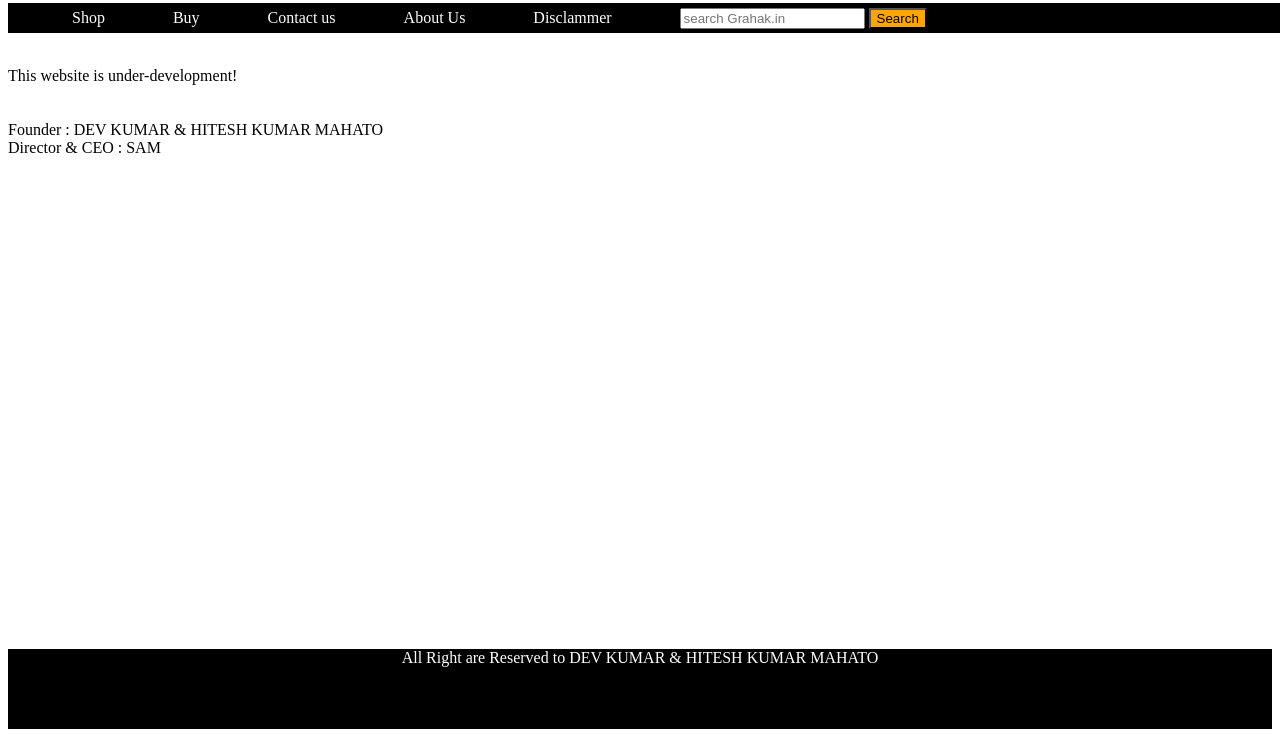
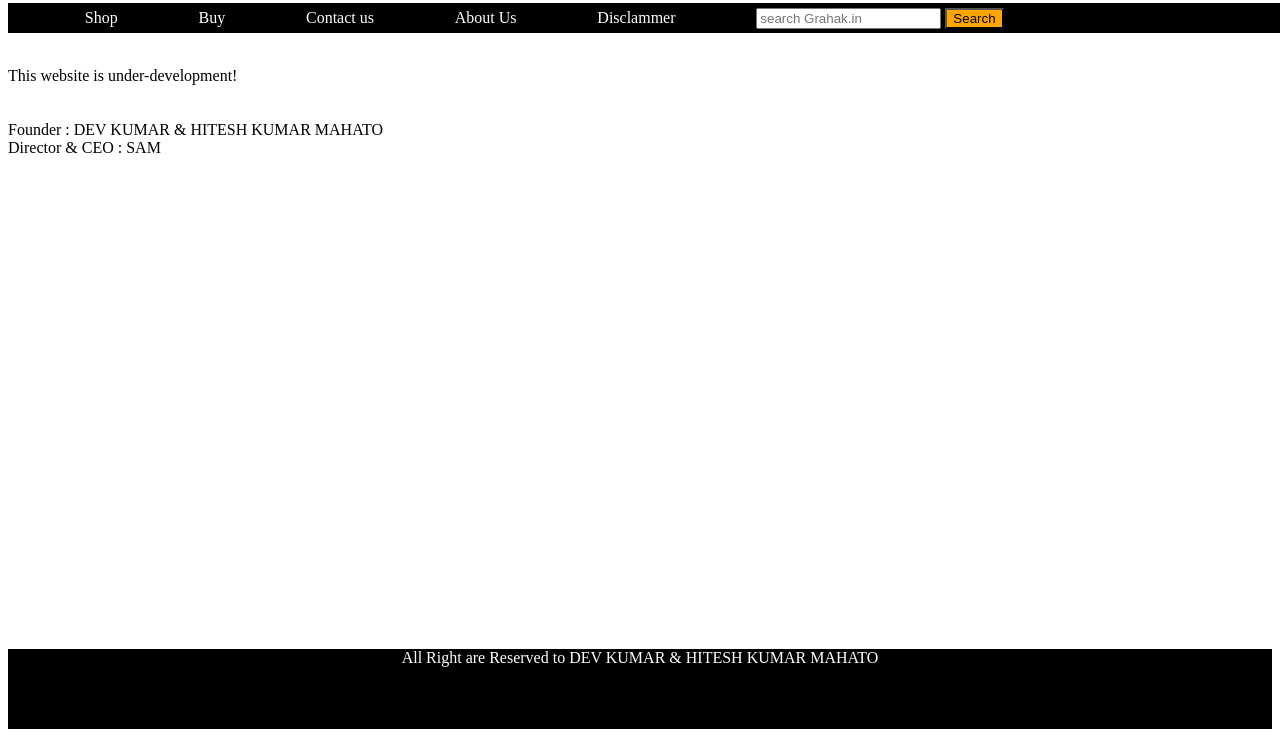
Before and after one commit to iamdev2005/1web, a plain HTML site: page index.html in a window 1280 px wide. Shown: the part 70-807 px from the top of the page. Drawn offline with Linux system fonts and the light colour scheme.

Commit message:
Add files via upload

```diff
--- a/style.css
+++ b/style.css
@@ -22,7 +22,7 @@
 .buy{
     color: white;
     margin-top: 5px;
-    margin-left: 5VW;
+    margin-left: 6VW;
     text-decoration: none;
 
 
```
